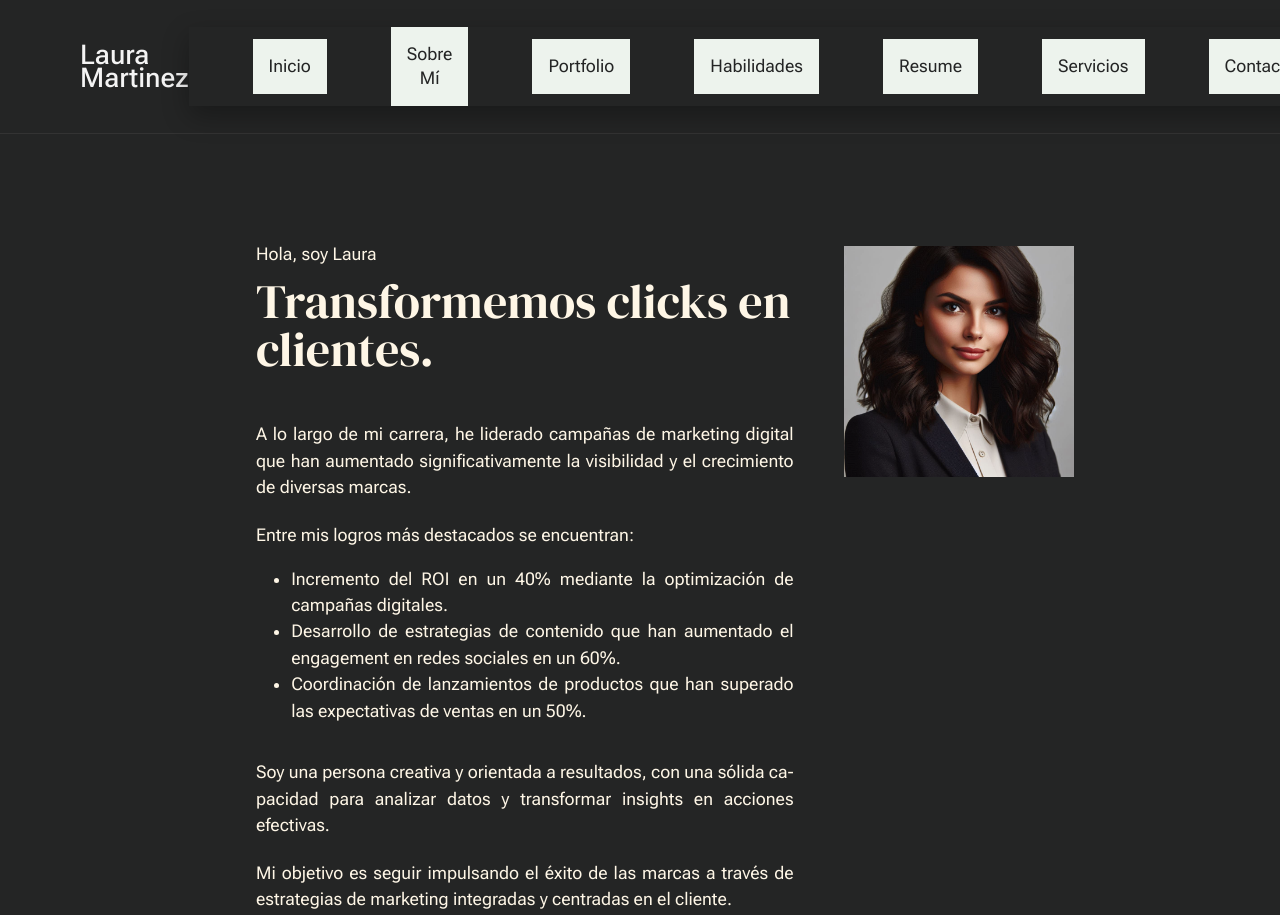
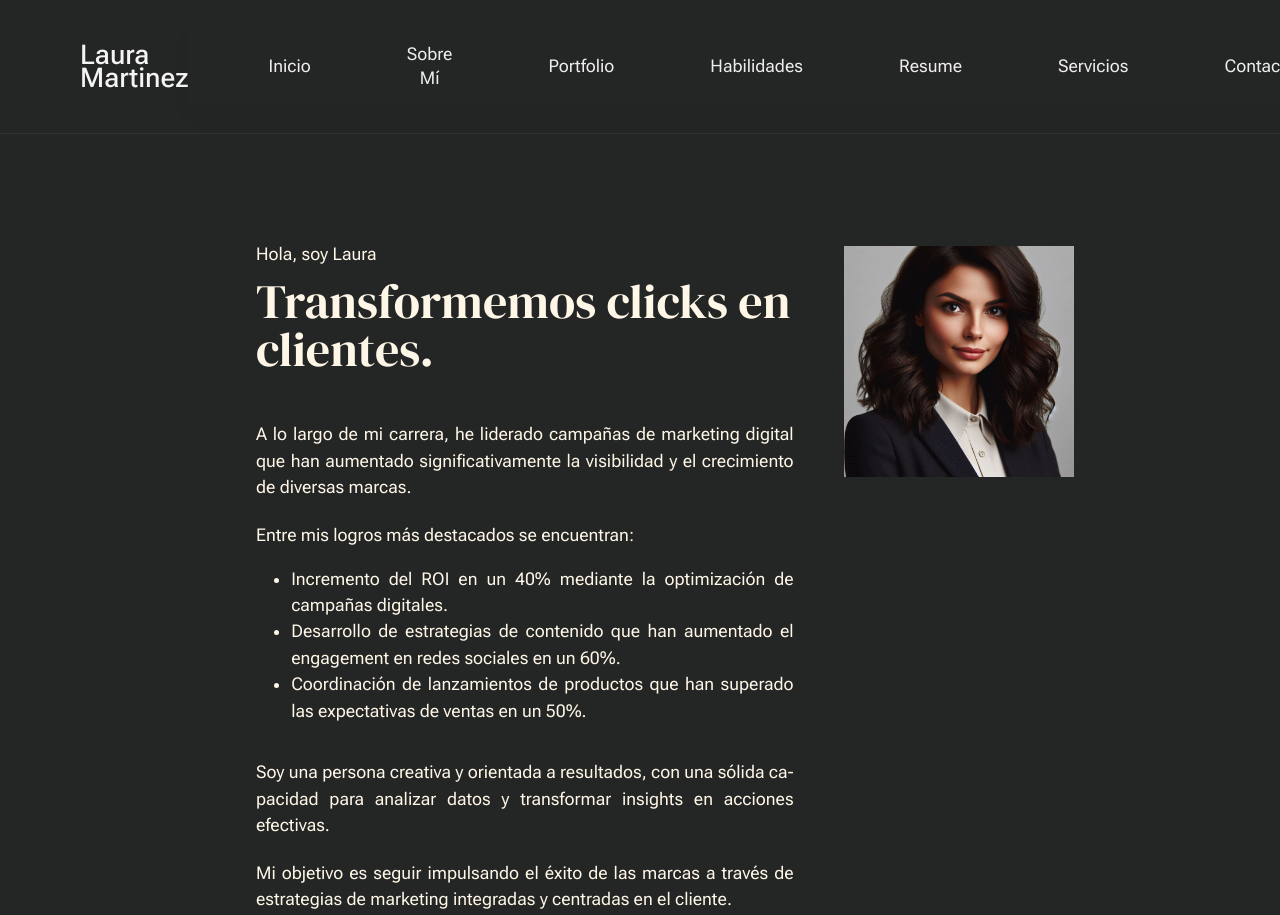
Before and after one commit to cesaldana-edu/professional-portfolio, a plain HTML site: page index.html in a window 1280 px wide. Shown: the top 915 px of the page. Drawn offline with Linux system fonts and the light colour scheme.

Commit message:
menu styling updates

```diff
--- a/css/styles.css
+++ b/css/styles.css
@@ -96,9 +96,9 @@ section { padding: 3em; }
 
     /* MENU */
     .navbar { display: flex; justify-content: space-between; align-items: center; padding: 1.7rem 5rem; }
-    .nav-menu { display: flex; justify-content: space-between; align-items: center; border: none; position: unset; flex-direction: row; background-color: transparent; width: unset; }
-    .nav-menu li { margin-left: 4em; margin-bottom: 0;  border: none;}
-    .nav-menu li a { font-size: 1.1em;}
+    .nav-menu { display: flex; justify-content: space-between; align-items: center; border: none; position: unset; flex-direction: row; background-color: transparent; width: unset; box-shadow: 0 10px 27px rgba(0, 0, 0, 0.03);}
+    .nav-menu li { margin-left: 4em; margin-bottom: 0; border: none; background-color: #242525; }
+    .nav-menu li a { font-size: 1.1em; color: #f4f4f4;}
     .nav-icon { display: none; }
 
 
```
